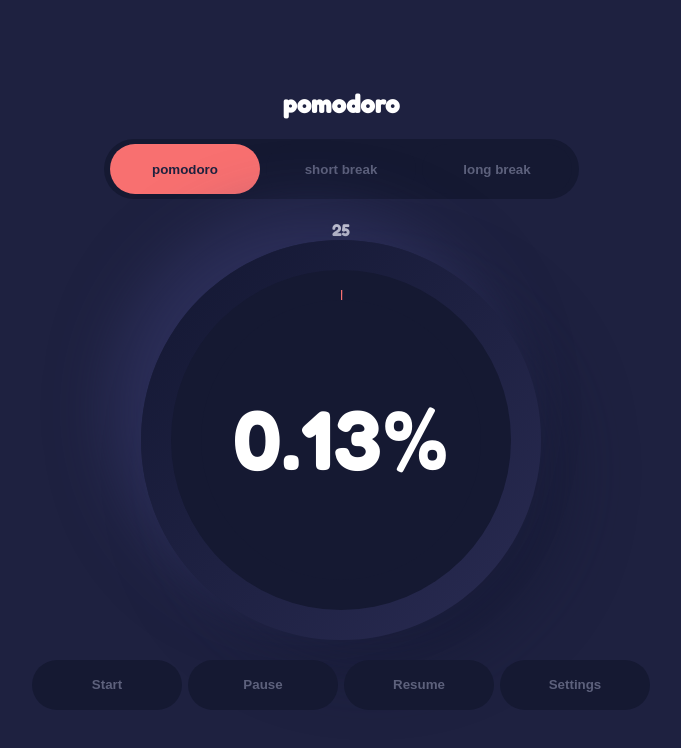
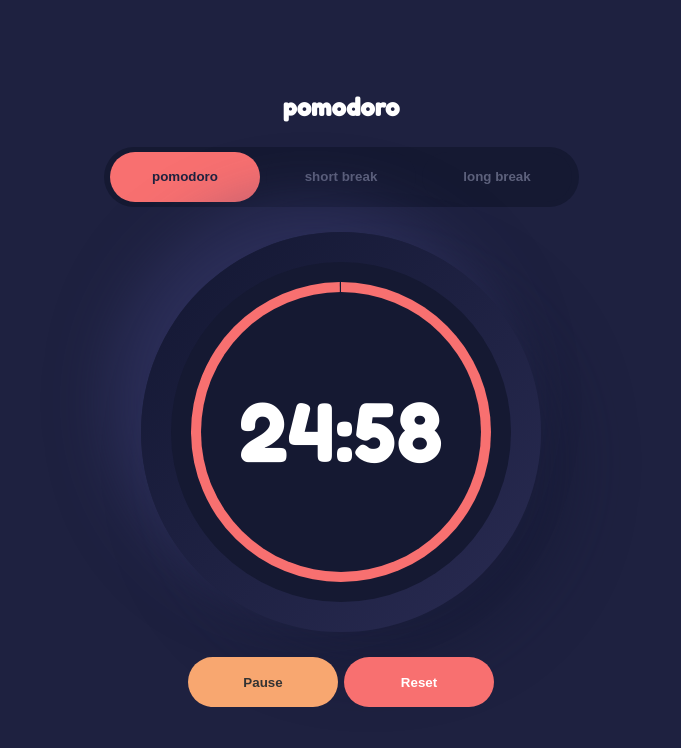
Before and after one commit to leonardoaugustodev/vue-pomodoro, a Vue app: page / in a window 1280 px wide. Both pictures are taken after a click on the button "Start". Shown: the top 748 px of the page, without its empty margins (299-980 px from the left). Built offline with nearby package versions, Linux system fonts and the light colour scheme.

Commit message:
Final stable version

```diff
--- a/src/components/Counter.vue
+++ b/src/components/Counter.vue
@@ -5,7 +5,11 @@
     <!-- <div class="circle outside shadow"></div> -->
     <div class="circle outside">
       <div class="circle inside">
-        <ProgressCircular ref="progress" :progress="progress" />
+        <ProgressCircular
+          ref="progress"
+          :max="seconds"
+          :remaining="remainingSeconds"
+        />
         <!-- <span class="time">50:00</span> -->
       </div>
     </div>
@@ -26,66 +30,61 @@
     ProgressCircular,
   },
   created() {
-    this.setTime();
+    this.remainingSeconds = this.seconds;
   },
   data() {
     return {
       progress: 0,
-      startDate: undefined,
-      futureDate: undefined,
+      remainingSeconds: 0,
       interval: undefined,
-      start: false,
-      pause: false,
+      running: false,
+      paused: false,
     };
   },
   methods: {
-    setTime() {
-      if (!this.start) return;
-
+    start() {
       clearInterval(this.interval);
 
-      this.startDate = new Date();
-      this.futureDate = new Date(
-        this.startDate.getTime() + this.minutes * 60000
-      );
+      this.running = true;
+      this.paused = false;
 
       this.interval = setInterval(() => {
-        if (this.pause) {
-          this.futureDate = new Date(
-            this.futureDate.getTime() + 1000
-          );
+        if (this.paused) return;
 
-          return;
+        if (this.remainingSeconds < 0) {
+          this.running = false;
+          clearInterval(this.interval);
         }
 
-        let partialProgress =
-          (this.futureDate.getTime() - new Date().getTime()) /
-          (this.minutes * 60000);
-
-        if (partialProgress > 1) clearInterval(this.interval);
-        else if (partialProgress < 0) partialProgress = 0;
-        this.progress = 1 - partialProgress;
+        this.remainingSeconds = this.remainingSeconds - 1;
       }, 1000);
     },
 
-    setStart(isResume) {
-      this.start = true;
-      this.pause = false;
-
-      if (!isResume) this.setTime();
+    resume() {
+      this.paused = false;
     },
 
-    setPause() {
-      this.pause = true;
-      this.start = false;
+    pause() {
+      this.paused = true;
+    },
+
+    reset() {
+      clearInterval(this.interval);
+      this.running = false;
+      this.paused = false;
+      this.remainingSeconds = this.seconds;
     },
   },
   watch: {
     minutes: function () {
-      this.setTime();
+      this.reset();
     },
   },
-  computed: {},
+  computed: {
+    seconds() {
+      return this.minutes * 60;
+    },
+  },
 };
 </script>
 
--- a/src/components/Pomodoro.vue
+++ b/src/components/Pomodoro.vue
@@ -7,14 +7,13 @@
       <button @click.prevent="selectInterval('long break')" :class="{active: isActive('long break')}">long break</button>
     </div>
     <div class="counter">
-      {{minutes}}
       <Counter ref="counter" :minutes="minutes"/>
     </div>
     <div class="actions">
-      <button @click.prevent="start">Start</button>
-      <button @click.prevent="pause">Pause</button>
-      <button @click.prevent="resume">Resume</button>
-      <button>Settings</button>
+      <button class="button start" v-if="showStartButton" @click.prevent="start">Start</button>
+      <button class="button resume" v-if="showResumeButton" @click.prevent="resume">Resume</button>
+      <button class="button pause" v-if="showPauseButton" @click.prevent="pause">Pause</button>
+      <button class="button reset" v-if="showResetButton" @click.prevent="reset">Reset</button>
     </div>
   </div>
 </template>
@@ -35,7 +34,11 @@
         'pomodoro': 25,
         'short break': 5,
         'long break': 15
-      }
+      },
+      showStartButton: true,
+      showPauseButton: false,
+      showResumeButton: false,
+      showResetButton: false
     }
   },
   methods: {
@@ -47,18 +50,43 @@
     selectInterval(intervalName){
       this.active = intervalName;
       this.minutes = this.intervalMap[intervalName]
+      this.reset();
     },
 
     start(){
-      this.$refs.counter.setStart(false);
+      this.$refs.counter.start();
+
+      this.showStartButton = false;
+      this.showResumeButton = false;
+      this.showPauseButton = true;
+      this.showResetButton = true;
     },
 
     pause(){
-      this.$refs.counter.setPause();
+      this.$refs.counter.pause();
+
+      this.showStartButton = false;
+      this.showResumeButton = true;
+      this.showPauseButton = false;
+      this.showResetButton = true;
     },
 
     resume(){
-      this.$refs.counter.setStart(true);
+      this.$refs.counter.resume();
+
+      this.showStartButton = false;
+      this.showResumeButton = false;
+      this.showPauseButton = true;
+      this.showResetButton = true;
+    },
+
+    reset(){
+      this.$refs.counter.reset();
+
+      this.showStartButton = true;
+      this.showResumeButton = false;
+      this.showPauseButton = false;
+      this.showResetButton = false;
     }
   }
 
@@ -114,4 +142,22 @@
   color: #1e223f;
 }
 
+button.start {
+  background: #adf870;
+}
+
+button.pause {
+  background: #f8a770;
+  color: #333;
+}
+
+button.resume {
+  background: #adf870;
+}
+
+button.reset {
+  background: #f87070;
+  color: #FFF;
+}
+
 </style>
--- a/src/components/Progress_Circular.vue
+++ b/src/components/Progress_Circular.vue
@@ -1,7 +1,7 @@
 <template>
   <div class="circular">
     <div class="inner"></div>
-    <div class="number">{{progressPercent}}</div>
+    <div class="number">{{progressToShow}}</div>
     <div class="circle">
       <div class="bar right">
         <div class="progress" :style="progressLeftClass"></div>
@@ -16,13 +16,24 @@
 <script>
 export default {
   props: {
-    progress: {
+    remaining: {
       type: Number,
       default: 0.15
     },
+
+    max: {
+      type: Number,
+      default: 0.15
+    },
+
+    // progress: {
+    //   type: Number,
+    //   default: 0.15
+    // },
   },
   data() {
-    return {};
+    return {
+    };
   },
   methods: {
     progressRotation(isLeft){
@@ -43,6 +54,10 @@
   },
   computed: {
 
+    progress(){
+      return this.remaining / this.max;
+    },
+
     progressLeftClass: function () {
       return this.progressRotation(true);
     },
@@ -53,6 +68,12 @@
 
     progressPercent: function () {
       return `${(this.progress * 100).toFixed(2)}%`;
+    },
+
+    progressToShow(){
+      var date = new Date(null);
+      date.setSeconds(this.remaining);
+      return date.toISOString().substr(14, 5);
     }
   }
 };
```
